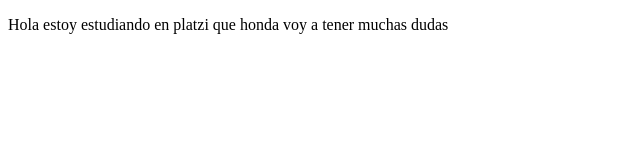
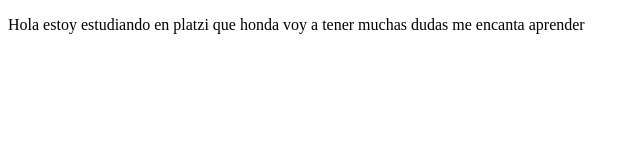
Before and after one commit to rdolarte/ProyectoPrueba, a plain HTML site: page index.html in a window 1280 px wide. Shown: the whole page, without its empty margins (0-640 px from the left). Drawn offline with Linux system fonts and the light colour scheme.

Commit message:
Cambios añadidos

```diff
--- a/index.html
+++ b/index.html
@@ -7,7 +7,7 @@
 </head>
 <body>
     <p>
-        Hola estoy estudiando en platzi que honda voy a tener muchas dudas
+        Hola estoy estudiando en platzi que honda voy a tener muchas dudas me encanta aprender
     </p>
 </body>
 </html>
```
